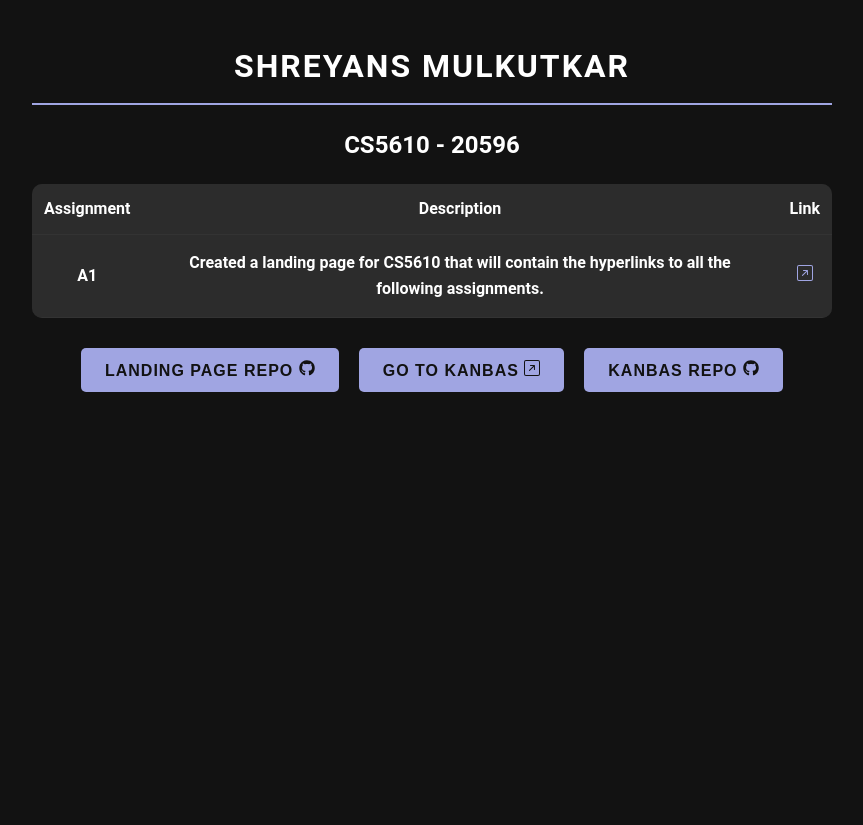
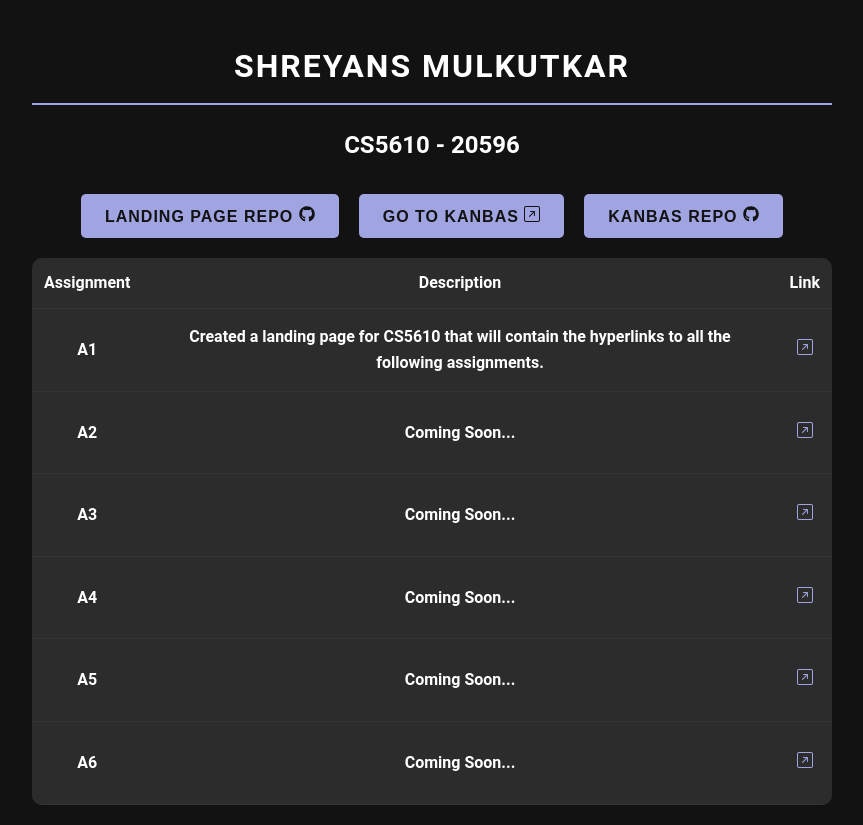
Before and after one commit to AxonBlAzE/CS5610-LandingPage, a JavaScript app: page / in a window 1280 px wide. Shown: the whole page, without its empty margins (208-1071 px from the left). Before the commit the page ends 800 px from the top, so only its background shows below. Built offline with nearby package versions, Linux system fonts and the light colour scheme; the HTML template or start-up script is replaced by a standard one.

Commit message:
restructured components to better suit layout

```diff
--- a/src/App.js
+++ b/src/App.js
@@ -12,6 +12,11 @@ function App() {
       <h2>
         CS5610 - 20596
       </h2>
+      <div class="button-container">
+        <a href='https://github.com/AxonBlAzE/CS5610-LandingPage'><button class="button"> Landing Page Repo <FaGithub/></button></a>
+        <a href='https://main--kanbas-webapp-sm.netlify.app/'><button class="button"> Go to Kanbas <BsArrowUpRightSquare/></button></a>
+        <a href='https://github.com/AxonBlAzE/CS5610-Kanbas'><button class="button"> Kanbas Repo <FaGithub/></button></a>
+      </div>
       <table>
         <thead>
           <tr>
@@ -32,13 +37,33 @@ function App() {
             description = "Created a landing page for CS5610 that will contain the hyperlinks to all the following assignments."
             url = 'https://main--cs5610-landingpage-shreyansmulkutkar.netlify.app/'
           />
+          <TableRow
+            name = "A2"
+            description = "Coming Soon..."
+            url = ''
+          />
+          <TableRow
+            name = "A3"
+            description = "Coming Soon..."
+            url = ''
+          />
+          <TableRow
+            name = "A4"
+            description = "Coming Soon..."
+            url = ''
+          />
+          <TableRow
+            name = "A5"
+            description = "Coming Soon..."
+            url = ''
+          />
+          <TableRow
+            name = "A6"
+            description = "Coming Soon..."
+            url = ''
+          />
         </tbody>
       </table>
-      <div class="button-container">
-        <a href='https://github.com/AxonBlAzE/CS5610-LandingPage'><button class="button"> Landing Page Repo <FaGithub/></button></a>
-        <a href='https://main--kanbas-webapp-sm.netlify.app/'><button class="button"> Go to Kanbas <BsArrowUpRightSquare/></button></a>
-        <a href='https://github.com/AxonBlAzE/CS5610-Kanbas'><button class="button"> Kanbas Repo <FaGithub/></button></a>
-      </div>
     </div>
   );
 }
```
